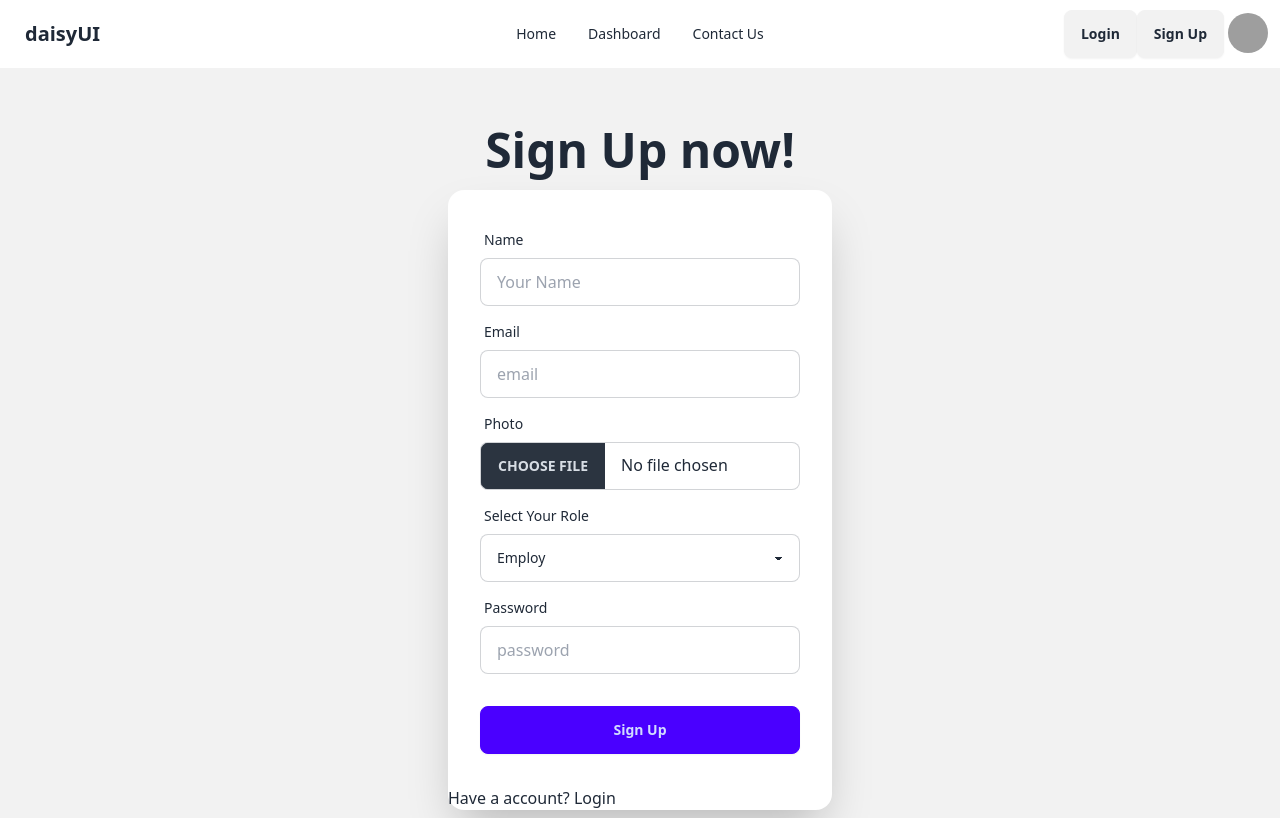
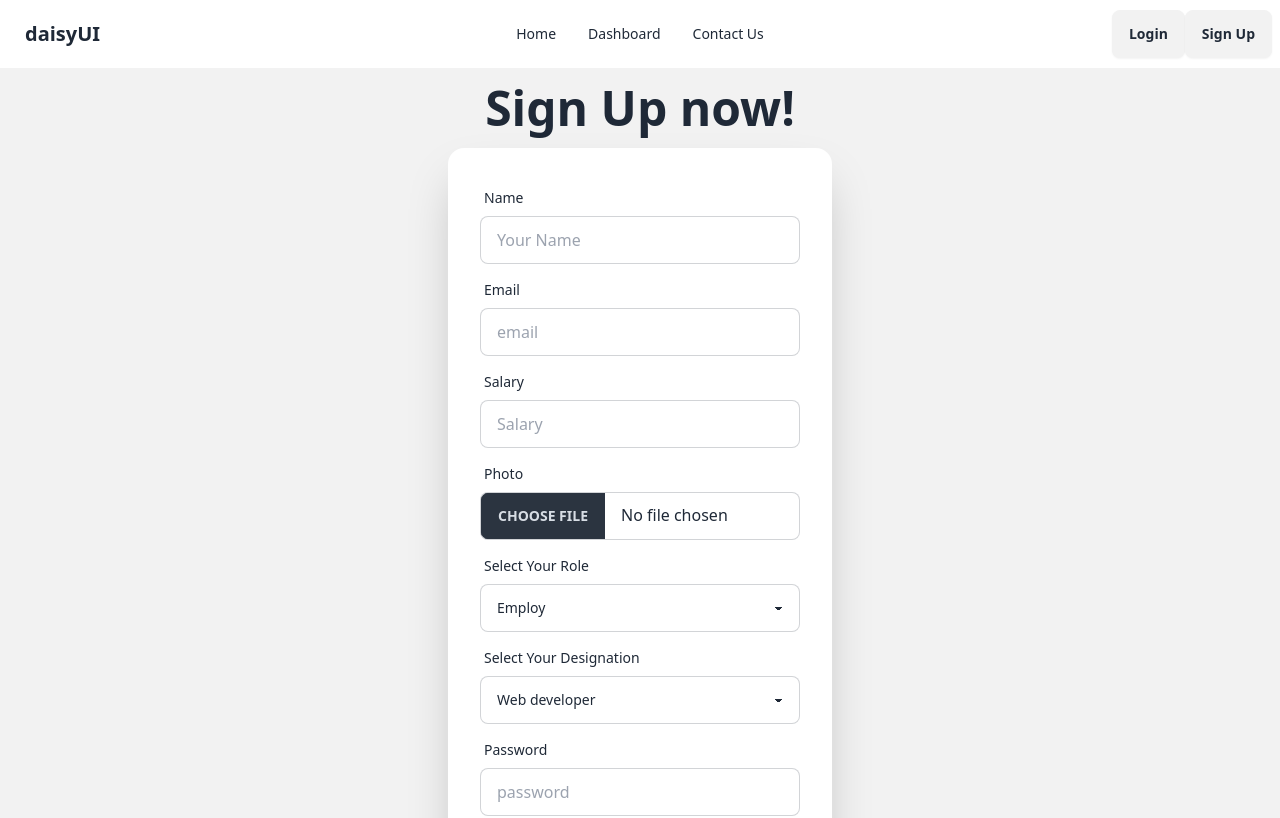
Before and after one commit to kobirul5/work-nest, a React (Vite) app: page /auth/signUp in a window 1280 px wide. Shown: the top 818 px of the page. Built offline with nearby package versions, Linux system fonts and the light colour scheme; no server answers; grey boxes are pictures that could not be loaded.

Commit message:
added google Login seytem

```diff
--- /dev/null
+++ b/src/components/GoogleLogin.jsx
@@ -0,0 +1,36 @@
+import { useContext } from "react";
+import { FaGoogle } from "react-icons/fa";
+import { AuthContext } from "../providers/AuthProvider";
+import { useNavigate } from "react-router-dom";
+import toast from "react-hot-toast";
+
+const GoogleLogin = () => {
+    const {googleLoginUser} = useContext(AuthContext)
+    const navigate = useNavigate();
+
+    const handleGoogleLogin = ()=>{
+        googleLoginUser()
+        .then((result) => {
+            const user = result.user;
+            navigate('/')
+            toast.success('Login with Google Successfully', {
+                duration: 4000,
+                position: 'top-center',
+            })
+
+          }).catch((error) => {
+            const errorMessage = error.message;
+            toast.error('Login Failed', {
+                duration: 4000,
+                position: 'top-center',
+            })
+          });
+    }
+    return (
+        <div>
+            <button onClick={handleGoogleLogin} className="btn btn-outline"><FaGoogle></FaGoogle></button>
+        </div>
+    );
+};
+
+export default GoogleLogin;
--- a/src/pages/Login/Login.jsx
+++ b/src/pages/Login/Login.jsx
@@ -3,6 +3,7 @@ import { useForm } from "react-hook-form";
 import { Link, useNavigate } from "react-router-dom";
 import { AuthContext } from "../../providers/AuthProvider";
 import toast from "react-hot-toast";
+import GoogleLogin from "../../components/GoogleLogin";
 
 const Login = () => {
     const { register, handleSubmit, reset, formState: { errors } } = useForm();
@@ -38,7 +39,7 @@ const Login = () => {
                 <div className="text-center lg:text-left">
                     <h1 className="text-5xl font-bold">Login now!</h1>
                 </div>
-                <div className="card bg-base-100 w-full max-w-sm shrink-0 shadow-2xl">
+                <div className="card  bg-base-100 w-full max-w-sm lg:w-[800px] shrink-0 shadow-2xl">
                     <form onSubmit={handleSubmit(onSubmit)} className="card-body">
                         {/* email */}
                         <div className="form-control">
@@ -64,8 +65,9 @@ const Login = () => {
                             <button className="btn btn-primary">Login</button>
                         </div>
                     </form>
-                    <div>
+                    <div className="px-8 pb-8">
                         <Link to="/auth/signUp">Don't Have a account? Sign Up</Link>
+                        <GoogleLogin></GoogleLogin>
                     </div>
                 </div>
             </div>
--- a/src/pages/Shared/Navbar.jsx/Navbar.jsx
+++ b/src/pages/Shared/Navbar.jsx/Navbar.jsx
@@ -5,10 +5,10 @@ import { AuthContext } from '../../../providers/AuthProvider';
 import LogoutBtn from '../../../components/LogoutBtn';
 
 const Navbar = () => {
-    const {name} = useContext(AuthContext)
+    const {user} = useContext(AuthContext)
 
     return (
-        <div className="navbar bg-base-100">
+        <div className="navbar sticky top-0 z-10 bg-base-100">
             <div className="navbar-start">
                 <div className="dropdown">
                     <div tabIndex={0} role="button" className="btn btn-ghost lg:hidden">
@@ -43,9 +43,11 @@ const Navbar = () => {
                 </ul>
             </div>
             <div className="navbar-end">
+                {
+                    !user ? <>
                      <NavLink to="/auth/login" className="btn" >Login</NavLink>
                      <NavLink to="/auth/signUp" className="btn" >Sign Up</NavLink>
-                {/* logged in */}
+                    </>:
                      <div className="dropdown dropdown-end">
                      <div tabIndex={0} role="button" className="btn btn-ghost btn-circle avatar">
                          <div className="w-10 rounded-full">
@@ -60,6 +62,11 @@ const Navbar = () => {
                          <li><LogoutBtn></LogoutBtn></li>
                      </ul>
                  </div>
+
+                }
+
+                {/* logged in */}
+
             </div>
         </div>
     );
--- a/src/pages/SignUp/SignUp.jsx
+++ b/src/pages/SignUp/SignUp.jsx
@@ -36,7 +36,7 @@ const SignUp = () => {
                 <div className="text-center lg:text-left">
                     <h1 className="text-5xl font-bold">Sign Up now!</h1>
                 </div>
-                <div className="card bg-base-100 w-full max-w-sm shrink-0 shadow-2xl">
+                <div className="card bg-base-100 w-full max-w-sm lg:w-[800px] shrink-0 shadow-2xl">
                     <form onSubmit={handleSubmit(onSubmit)} className="card-body">
                         {/* name */}
                         <div className="form-control">
@@ -53,6 +53,14 @@ const SignUp = () => {
                             </label>
                             <input type="email" {...register("email", { required: true })} placeholder="email" className="input input-bordered" />
                             {errors.email && <span className='text-red-600'>Email is required</span>}
+                        </div>
+                        {/* name */}
+                        <div className="form-control">
+                            <label className="label">
+                                <span className="label-text">Salary</span>
+                            </label>
+                            <input type="number" {...register("salary", { required: true })} placeholder="Salary" className="input input-bordered" />
+                            {errors.salary && <span className='text-red-600'>Name is required</span>}
                         </div>
                         {/* Photo */}
                         <div className="form-control">
@@ -73,11 +81,27 @@ const SignUp = () => {
                                 <span className="label-text">Select Your Role</span>
                             </div>
                             <select className="select select-bordered"
-                            {...register("role")}
+                            {...register("role", {required: true})}
                             >
                                 <option value="employ">Employ</option>
                                 <option value="hr">HR</option>
                             </select>
+                            {errors.role && <span className='text-red-600'>Role is required</span>}
+
+                        </label>
+                        {/* options 2 */}
+                        <label className="form-control w-full max-w-xs">
+                            <div className="label">
+                                <span className="label-text">Select Your Designation</span>
+                            </div>
+                            <select className="select select-bordered"
+                            {...register("designation", {required: true})}
+                            >
+                                <option value="employ">Web developer</option>
+                                <option value="employ">Digital Marketer</option>
+                                <option value="hr">Graphics Designer</option>
+                            </select>
+                            {errors.designation && <span className='text-red-600'>designation is required</span>}
 
                         </label>
                         {/* password */}
--- a/src/providers/AuthProvider.jsx
+++ b/src/providers/AuthProvider.jsx
@@ -1,4 +1,4 @@
-import { createUserWithEmailAndPassword, onAuthStateChanged, signInWithEmailAndPassword, signOut, updateProfile } from "firebase/auth";
+import { createUserWithEmailAndPassword, GoogleAuthProvider, onAuthStateChanged, signInWithEmailAndPassword, signInWithPopup, signOut, updateProfile } from "firebase/auth";
 import { createContext, useEffect, useState } from "react";
 import auth from "../firebase/firebaes.config";
 
@@ -10,25 +10,33 @@ const AuthProvider = ({children}) => {
     const [user, setUser] = useState(null)
     const [loading, setLoading] = useState(true)
 
+    const googleProvider = new GoogleAuthProvider()
+
     const userCreate = (email, password)=>{
         setLoading(true);
         return createUserWithEmailAndPassword(auth, email, password)
     }
-
+    // login
     const userLogin = (email, password)=>{
         setLoading(true);
         return signInWithEmailAndPassword(auth, email, password)
     }
 
-
+    // update
     const updateUserProfile= (name, photo)=>{
         setLoading(true);
         return updateProfile(auth.currentUser, {displayName: name, photoURL: photo})
     }
-
+    // logout
     const logOut = ()=>{
         setLoading(true);
         return signOut(auth)
+    }
+
+    // google
+    const googleLoginUser = ()=>{
+        setLoading(true);
+        return signInWithPopup(auth, googleProvider)
     }
 
     useEffect(()=>{
@@ -49,6 +57,7 @@ const AuthProvider = ({children}) => {
        userLogin,
        updateUserProfile,
        logOut,
+       googleLoginUser,
     }
     console.log(user)
     return (
```
Lines whose indentation alone changed are shown as unchanged.
